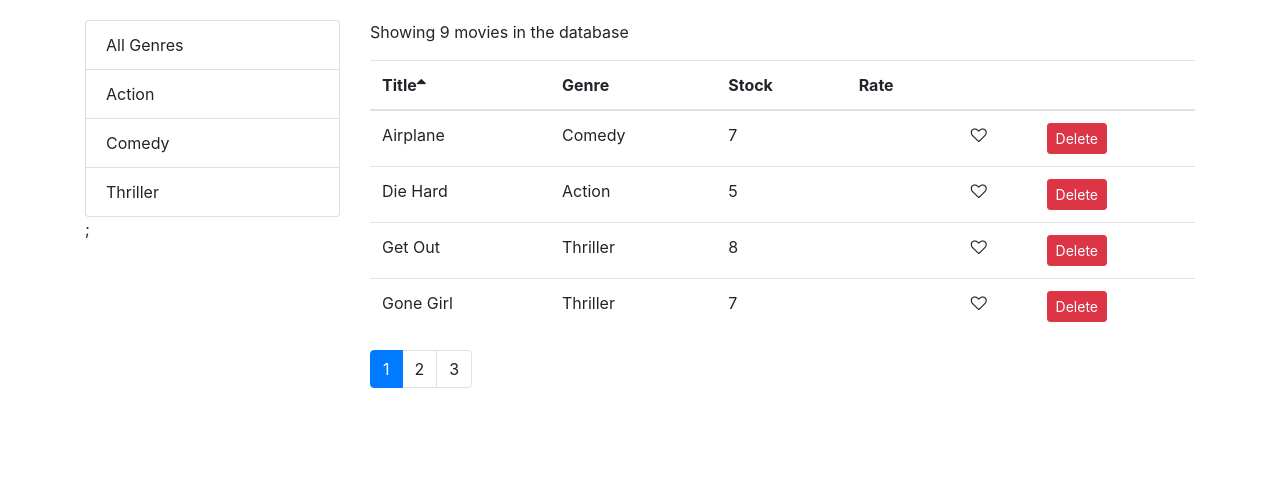
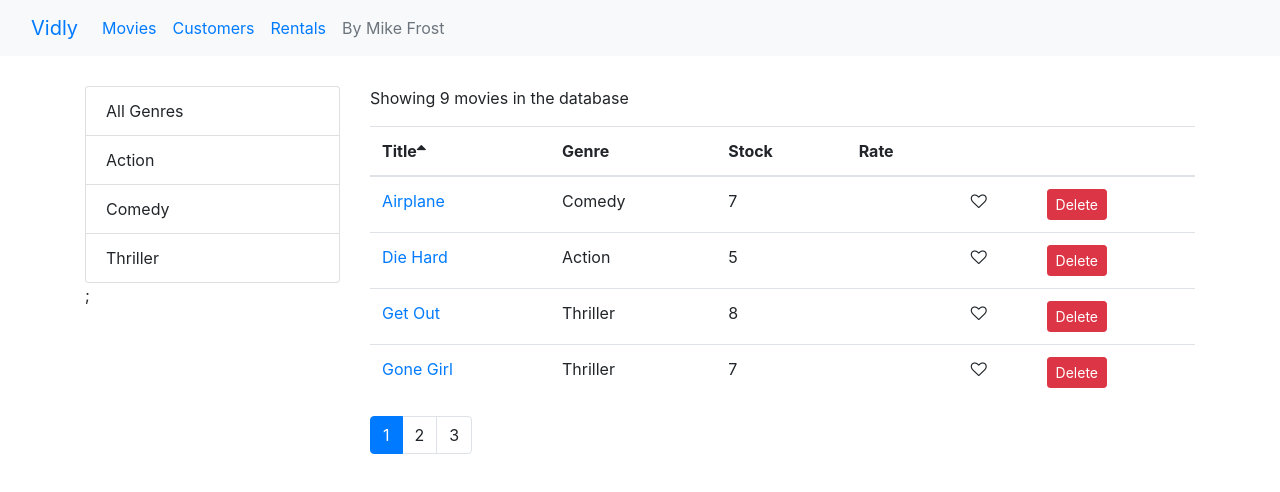
Before and after one commit to mykfrost/vidly, a React (Create React App) app: page /movies in a window 1280 px wide. Shown: the top 492 px of the page. Built offline with nearby package versions, Linux system fonts and the light colour scheme.

Commit message:
Adding links to movies

```diff
--- a/src/App.js
+++ b/src/App.js
@@ -1,22 +1,30 @@
-import './App.css';
 import { Route, Switch ,Redirect } from 'react-router-dom';
+import React,{Component } from 'react';
 import {getMovies} from '../src/services/fakeMovieService';
 import Movies from './components/movies';
+import MovieForm from './components/movieForm';
 import Rentals from './components/rentals';
 import NotFound from './components/notFound';
 import Customers from './components/customers';
+import NavBar from './components/navBar';
+import './App.css';
+import { Fragment } from 'react';
 function App() {
   return (
+  <React.Fragment>
+    <NavBar/>
    <main className='container'>
         <Switch>
+        <Route path="/movies/:id" component={MovieForm} />
         <Route path="/movies" component={Movies} ></Route>
         <Route  path="/customers" component={Customers}></Route>
         <Route  path="/rentals" component={Rentals}></Route>
         <Route  path="/not-found" component={NotFound}></Route>
         <Redirect exact from="/" to="/movies"/>
-        <Redirect to="not-found" component={NotFound}/>
+        <Redirect to="not-found" />
         </Switch>
    </main>
+   </React.Fragment>
   );
 }
 
--- /dev/null
+++ b/src/components/movieForm.jsx
@@ -0,0 +1,6 @@
+import React from 'react';
+const MovieForm = () =>{
+
+return <h1>MovieForm</h1>
+}
+export default MovieForm;
--- a/src/components/moviesForm.jsx
+++ /dev/null
@@ -1,6 +0,0 @@
-import React from 'react';
-const MoviesForm = () =>{
-
-return <h1>MoviesForm</h1>
-}
-export default MoviesForm;
--- a/src/components/moviesTable.jsx
+++ b/src/components/moviesTable.jsx
@@ -1,14 +1,27 @@
 import React, { Component } from 'react';
+import { Link } from 'react-router-dom';
 import Like from './common/like';
 import Table from './common/table';
 
 
 class MoviesTable extends Component {
         columns =[
-            {path : 'title', label : 'Title'},
-            {path : 'genre.name', label : 'Genre'},
-            {path : 'numberInStock', label : 'Stock'},
-            {path : 'DailyRentalRate', label : 'Rate'},
+            {
+            path : 'title', label : 'Title' ,
+             content: movie =>
+             <Link to={`/movies/${movie._id}`}>{movie.title}</Link>
+            },
+            {
+            path : 'genre.name', label : 'Genre'
+
+            },
+
+            {
+            path : 'numberInStock', label : 'Stock'
+            },
+
+            {
+            path : 'DailyRentalRate', label : 'Rate'},
             {
                 key : 'like',
                 content: movie => ( <Like liked={movie.liked} onClick={ () => this.props.onLike(movie)}/>
--- /dev/null
+++ b/src/components/navBar.jsx
@@ -0,0 +1,35 @@
+import React, { Component } from 'react';
+import { NavLink ,Link } from 'react-router-dom';
+
+const  NavBar = () => {
+    return (
+
+        <nav className="navbar navbar-expand-lg bg-light">
+  <div className="container-fluid">
+
+    <Link className="navbar-brand" to="/movies">Vidly</Link>
+    <button className="navbar-toggler" type="button" data-bs-toggle="collapse" data-bs-target="#navbarNav" aria-controls="navbarNav" aria-expanded="false" aria-label="Toggle navigation">
+      <span className="navbar-toggler-icon"></span>
+    </button>
+    <div className="collapse navbar-collapse" id="navbarNav">
+      <ul className="navbar-nav">
+        <li className="nav-item">
+          <NavLink className="nav-link" aria-current="page" to="/movies">Movies</NavLink>
+        </li>
+        <li className="nav-item">
+          <NavLink  className="nav-link" to="/customers">Customers</NavLink >
+        </li>
+        <li className="nav-item">
+          <NavLink  className="nav-link" to="/rentals">Rentals</NavLink >
+        </li>
+        <li className="nav-item">
+          <NavLink className="nav-link disabled" to="/movies">By Mike Frost</NavLink >
+        </li>
+      </ul>
+    </div>
+  </div>
+</nav>
+     );
+}
+
+export default  NavBar;
--- a/src/index.css
+++ b/src/index.css
@@ -1,6 +1,6 @@
 body {
   margin: 0;
-  padding: 20px 0 0 0;
+  padding: 0 0 0 0;
   font-family: -apple-system, BlinkMacSystemFont, "Segoe UI", "Roboto", "Oxygen",
     "Ubuntu", "Cantarell", "Fira Sans", "Droid Sans", "Helvetica Neue",
     sans-serif;
@@ -12,7 +12,9 @@ code {
   font-family: source-code-pro, Menlo, Monaco, Consolas, "Courier New",
     monospace;
 }
-
+.navbar {
+  margin-bottom: 30px;
+}
 .clickable {
   cursor: pointer;
 }
```
